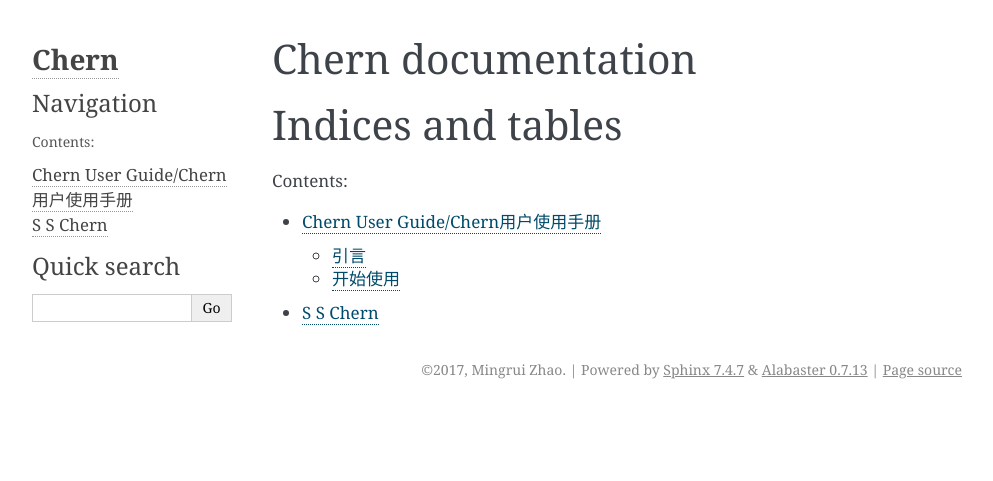
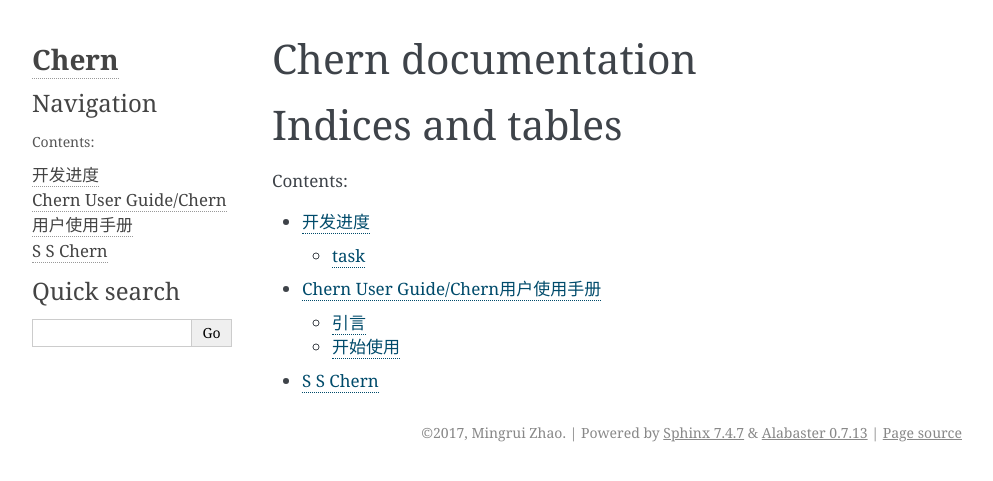
Before and after one commit to zhaomr13/Chern, a Sphinx documentation site: the page built from doc/source/index.rst, in a window 1280 px wide. Shown: the top 481 px of the page, without its empty margins (148-1141 px from the left). Built offline with Sphinx 7.4.7, drawn with Linux system fonts in a browser that asks for light colours.

Commit message:
add schedule

```diff
--- a/doc/source/index.rst
+++ b/doc/source/index.rst
@@ -15,5 +15,6 @@
    :maxdepth: 2
    :caption: Contents:
 
+   schedule
    UserGuide
    SSChern
--- /dev/null
+++ b/doc/source/schedule.md
@@ -0,0 +1,3 @@
+# 开发进度
+## task
++ unfinished
```
